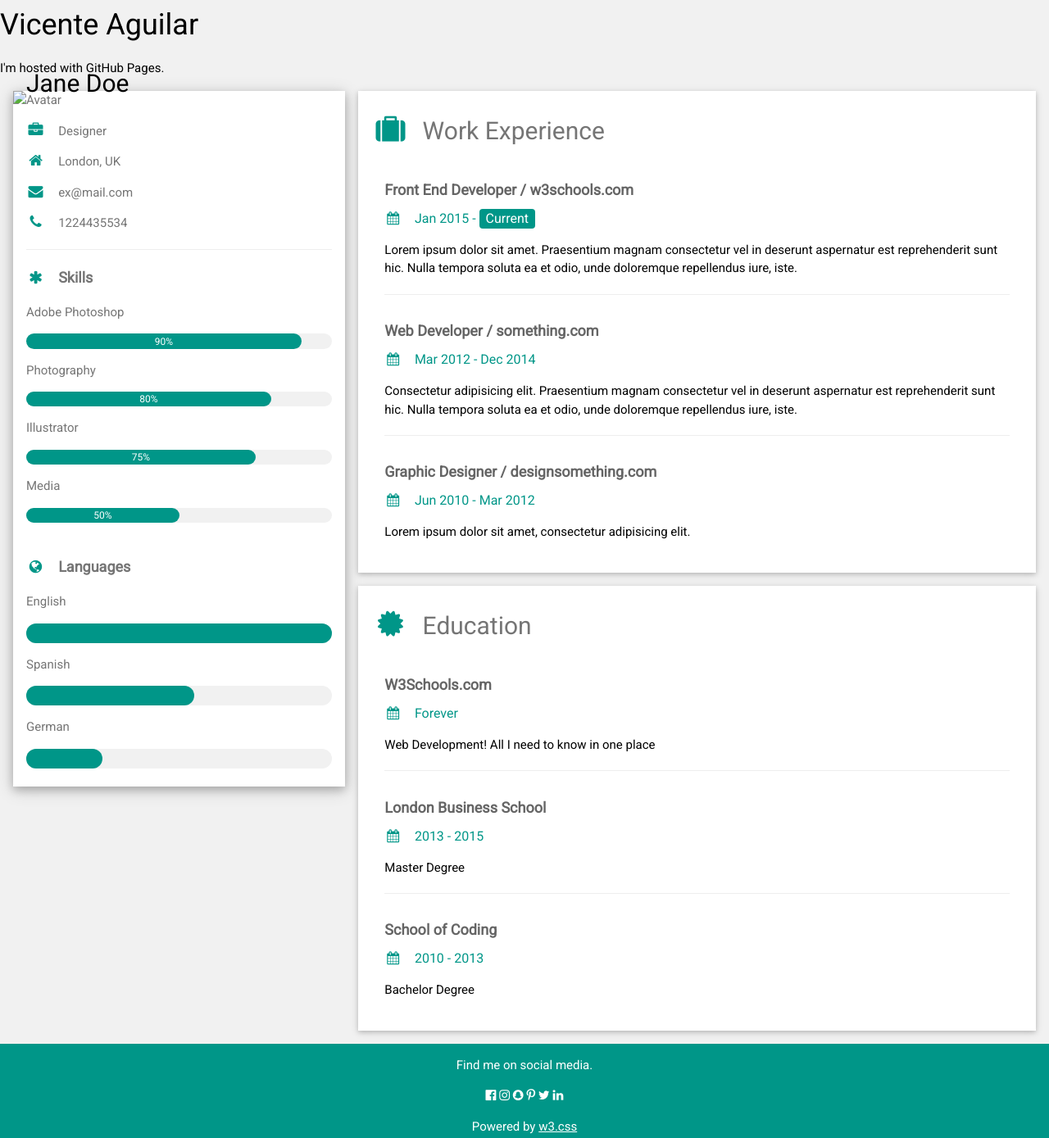
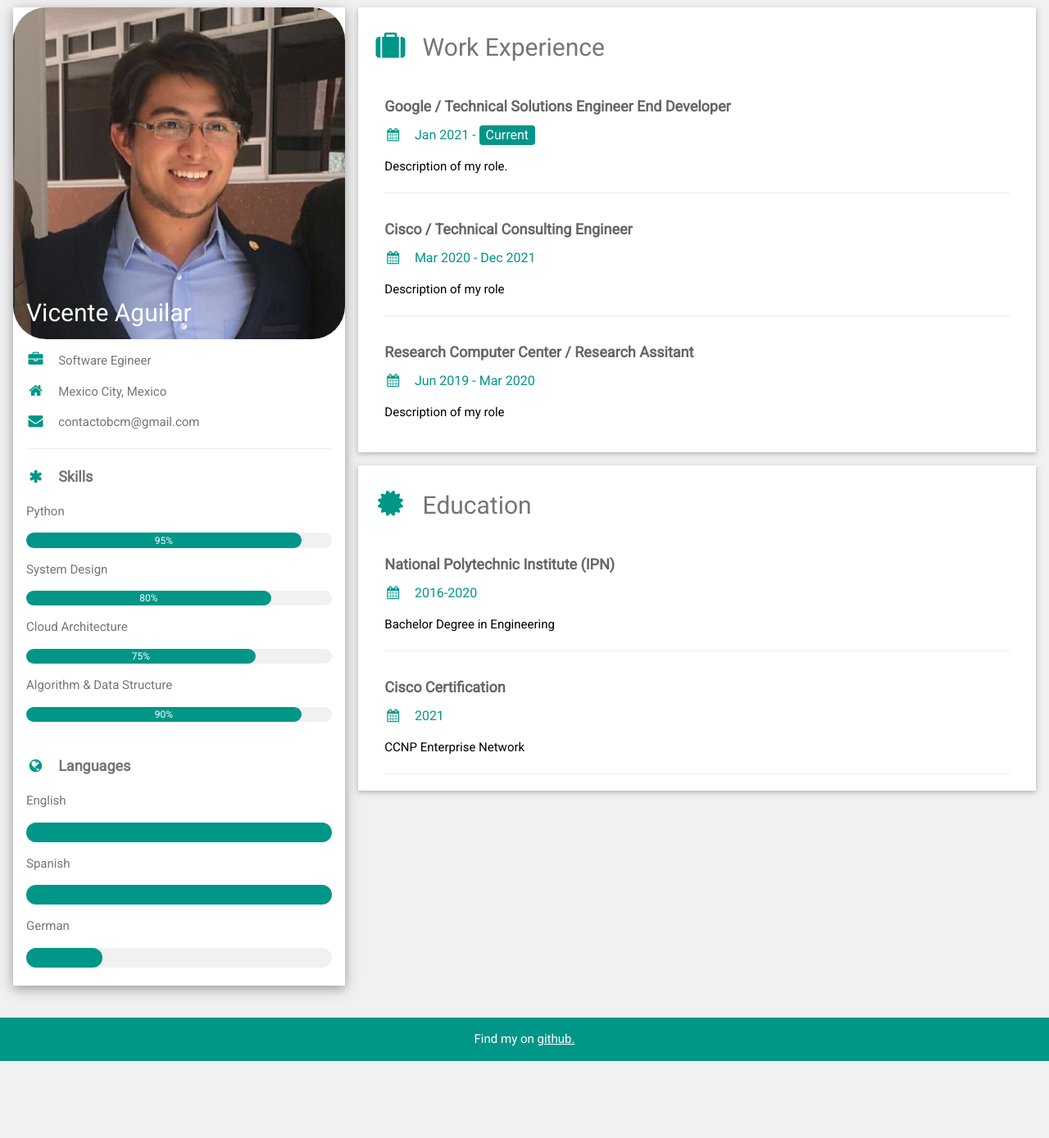
Before and after one commit to beatcent/beatcent.github.io, a plain HTML site: page index.html in a window 1280 px wide. Shown: the part 7-1396 px from the top of the page at 82% size. After the commit the page ends 1302 px from the top, so only its background shows below. Drawn offline with nearby package versions, Linux system fonts and the light colour scheme.

Commit message:
Site Update

```diff
--- a/index.html
+++ b/index.html
@@ -1,16 +1,7 @@
-<!DOCTYPE html>
-<html>
-<body>
-<h1>Vicente Aguilar</h1>
-<p>I'm hosted with GitHub Pages.</p>
-</body>
-</html>
-
-
 <!DOCTYPE html>
 <html>
 <head>
-<title>W3.CSS Template</title>
+<title>Vicente online</title>
 <meta charset="UTF-8">
 <meta name="viewport" content="width=device-width, initial-scale=1">
 <link rel="stylesheet" href="https://www.w3schools.com/w3css/4/w3.css">
@@ -18,10 +9,12 @@
 <link rel="stylesheet" href="https://cdnjs.cloudflare.com/ajax/libs/font-awesome/4.7.0/css/font-awesome.min.css">
 <style>
 html,body,h1,h2,h3,h4,h5,h6 {font-family: "Roboto", sans-serif}
+img {
+  border-radius: 10%;
+}
 </style>
 </head>
 <body class="w3-light-grey">
-
 <!-- Page Container -->
 <div class="w3-content w3-margin-top" style="max-width:1400px;">
 
@@ -33,36 +26,35 @@ html,body,h1,h2,h3,h4,h5,h6 {font-family: "Roboto", sans-serif}
 
       <div class="w3-white w3-text-grey w3-card-4">
         <div class="w3-display-container">
-          <img src="/w3images/avatar_hat.jpg" style="width:100%" alt="Avatar">
-          <div class="w3-display-bottomleft w3-container w3-text-black">
-            <h2>Jane Doe</h2>
+          <img src="avatar.jpg" style="width:100%" alt="Profile">
+          <div class="w3-display-bottomleft w3-container w3-text-white">
+            <h2>Vicente Aguilar</h2>
           </div>
         </div>
         <div class="w3-container">
-          <p><i class="fa fa-briefcase fa-fw w3-margin-right w3-large w3-text-teal"></i>Designer</p>
-          <p><i class="fa fa-home fa-fw w3-margin-right w3-large w3-text-teal"></i>London, UK</p>
-          <p><i class="fa fa-envelope fa-fw w3-margin-right w3-large w3-text-teal"></i>ex@mail.com</p>
-          <p><i class="fa fa-phone fa-fw w3-margin-right w3-large w3-text-teal"></i>1224435534</p>
+          <p><i class="fa fa-briefcase fa-fw w3-margin-right w3-large w3-text-teal"></i>Software Egineer</p>
+          <p><i class="fa fa-home fa-fw w3-margin-right w3-large w3-text-teal"></i>Mexico City, Mexico</p>
+          <p><i class="fa fa-envelope fa-fw w3-margin-right w3-large w3-text-teal"></i>contactobcm@gmail.com</p>
           <hr>
 
           <p class="w3-large"><b><i class="fa fa-asterisk fa-fw w3-margin-right w3-text-teal"></i>Skills</b></p>
-          <p>Adobe Photoshop</p>
+          <p>Python</p>
           <div class="w3-light-grey w3-round-xlarge w3-small">
-            <div class="w3-container w3-center w3-round-xlarge w3-teal" style="width:90%">90%</div>
+            <div class="w3-container w3-center w3-round-xlarge w3-teal" style="width:90%">95%</div>
           </div>
-          <p>Photography</p>
+          <p>System Design</p>
           <div class="w3-light-grey w3-round-xlarge w3-small">
             <div class="w3-container w3-center w3-round-xlarge w3-teal" style="width:80%">
               <div class="w3-center w3-text-white">80%</div>
             </div>
           </div>
-          <p>Illustrator</p>
+          <p>Cloud Architecture</p>
           <div class="w3-light-grey w3-round-xlarge w3-small">
             <div class="w3-container w3-center w3-round-xlarge w3-teal" style="width:75%">75%</div>
           </div>
-          <p>Media</p>
+          <p>Algorithm & Data Structure</p>
           <div class="w3-light-grey w3-round-xlarge w3-small">
-            <div class="w3-container w3-center w3-round-xlarge w3-teal" style="width:50%">50%</div>
+            <div class="w3-container w3-center w3-round-xlarge w3-teal" style="width:90%">90%</div>
           </div>
           <br>
 
@@ -73,7 +65,7 @@ html,body,h1,h2,h3,h4,h5,h6 {font-family: "Roboto", sans-serif}
           </div>
           <p>Spanish</p>
           <div class="w3-light-grey w3-round-xlarge">
-            <div class="w3-round-xlarge w3-teal" style="height:24px;width:55%"></div>
+            <div class="w3-round-xlarge w3-teal" style="height:24px;width:100%"></div>
           </div>
           <p>German</p>
           <div class="w3-light-grey w3-round-xlarge">
@@ -92,42 +84,38 @@ html,body,h1,h2,h3,h4,h5,h6 {font-family: "Roboto", sans-serif}
       <div class="w3-container w3-card w3-white w3-margin-bottom">
         <h2 class="w3-text-grey w3-padding-16"><i class="fa fa-suitcase fa-fw w3-margin-right w3-xxlarge w3-text-teal"></i>Work Experience</h2>
         <div class="w3-container">
-          <h5 class="w3-opacity"><b>Front End Developer / w3schools.com</b></h5>
-          <h6 class="w3-text-teal"><i class="fa fa-calendar fa-fw w3-margin-right"></i>Jan 2015 - <span class="w3-tag w3-teal w3-round">Current</span></h6>
-          <p>Lorem ipsum dolor sit amet. Praesentium magnam consectetur vel in deserunt aspernatur est reprehenderit sunt hic. Nulla tempora soluta ea et odio, unde doloremque repellendus iure, iste.</p>
+          <h5 class="w3-opacity"><b>Google / Technical Solutions Engineer End Developer</b></h5>
+          <h6 class="w3-text-teal"><i class="fa fa-calendar fa-fw w3-margin-right"></i>Jan 2021 - <span class="w3-tag w3-teal w3-round">Current</span></h6>
+          <p>Description of my role.</p>
           <hr>
         </div>
         <div class="w3-container">
-          <h5 class="w3-opacity"><b>Web Developer / something.com</b></h5>
-          <h6 class="w3-text-teal"><i class="fa fa-calendar fa-fw w3-margin-right"></i>Mar 2012 - Dec 2014</h6>
-          <p>Consectetur adipisicing elit. Praesentium magnam consectetur vel in deserunt aspernatur est reprehenderit sunt hic. Nulla tempora soluta ea et odio, unde doloremque repellendus iure, iste.</p>
+          <h5 class="w3-opacity"><b>Cisco / Technical Consulting Engineer</b></h5>
+          <h6 class="w3-text-teal"><i class="fa fa-calendar fa-fw w3-margin-right"></i>Mar 2020 - Dec 2021</h6>
+          <p>Description of my role</p>
           <hr>
         </div>
         <div class="w3-container">
-          <h5 class="w3-opacity"><b>Graphic Designer / designsomething.com</b></h5>
-          <h6 class="w3-text-teal"><i class="fa fa-calendar fa-fw w3-margin-right"></i>Jun 2010 - Mar 2012</h6>
-          <p>Lorem ipsum dolor sit amet, consectetur adipisicing elit. </p><br>
+          <h5 class="w3-opacity"><b>Research Computer Center / Research Assitant</b></h5>
+          <h6 class="w3-text-teal"><i class="fa fa-calendar fa-fw w3-margin-right"></i>Jun 2019 - Mar 2020</h6>
+          <p>Description of my role</p><br>
         </div>
       </div>
 
       <div class="w3-container w3-card w3-white">
         <h2 class="w3-text-grey w3-padding-16"><i class="fa fa-certificate fa-fw w3-margin-right w3-xxlarge w3-text-teal"></i>Education</h2>
         <div class="w3-container">
-          <h5 class="w3-opacity"><b>W3Schools.com</b></h5>
-          <h6 class="w3-text-teal"><i class="fa fa-calendar fa-fw w3-margin-right"></i>Forever</h6>
-          <p>Web Development! All I need to know in one place</p>
+          <h5 class="w3-opacity"><b>National Polytechnic Institute (IPN)</b></h5>
+          <h6 class="w3-text-teal"><i class="fa fa-calendar fa-fw w3-margin-right"></i>2016-2020</h6>
+          <p>Bachelor Degree in Engineering</p>
           <hr>
         </div>
+
         <div class="w3-container">
-          <h5 class="w3-opacity"><b>London Business School</b></h5>
-          <h6 class="w3-text-teal"><i class="fa fa-calendar fa-fw w3-margin-right"></i>2013 - 2015</h6>
-          <p>Master Degree</p>
+          <h5 class="w3-opacity"><b>Cisco Certification</b></h5>
+          <h6 class="w3-text-teal"><i class="fa fa-calendar fa-fw w3-margin-right"></i>2021</h6>
+          <p>CCNP Enterprise Network</p>
           <hr>
-        </div>
-        <div class="w3-container">
-          <h5 class="w3-opacity"><b>School of Coding</b></h5>
-          <h6 class="w3-text-teal"><i class="fa fa-calendar fa-fw w3-margin-right"></i>2010 - 2013</h6>
-          <p>Bachelor Degree</p><br>
         </div>
       </div>
 
@@ -141,14 +129,7 @@ html,body,h1,h2,h3,h4,h5,h6 {font-family: "Roboto", sans-serif}
 </div>
 
 <footer class="w3-container w3-teal w3-center w3-margin-top">
-  <p>Find me on social media.</p>
-  <i class="fa fa-facebook-official w3-hover-opacity"></i>
-  <i class="fa fa-instagram w3-hover-opacity"></i>
-  <i class="fa fa-snapchat w3-hover-opacity"></i>
-  <i class="fa fa-pinterest-p w3-hover-opacity"></i>
-  <i class="fa fa-twitter w3-hover-opacity"></i>
-  <i class="fa fa-linkedin w3-hover-opacity"></i>
-  <p>Powered by <a href="https://www.w3schools.com/w3css/default.asp" target="_blank">w3.css</a></p>
+  <p>Find my on <a href="https://www.github.com/beatcent" target="_blank">github.</a></p>
 </footer>
 
 </body>
```
Also changed, not shown: avatar.jpg (added).
